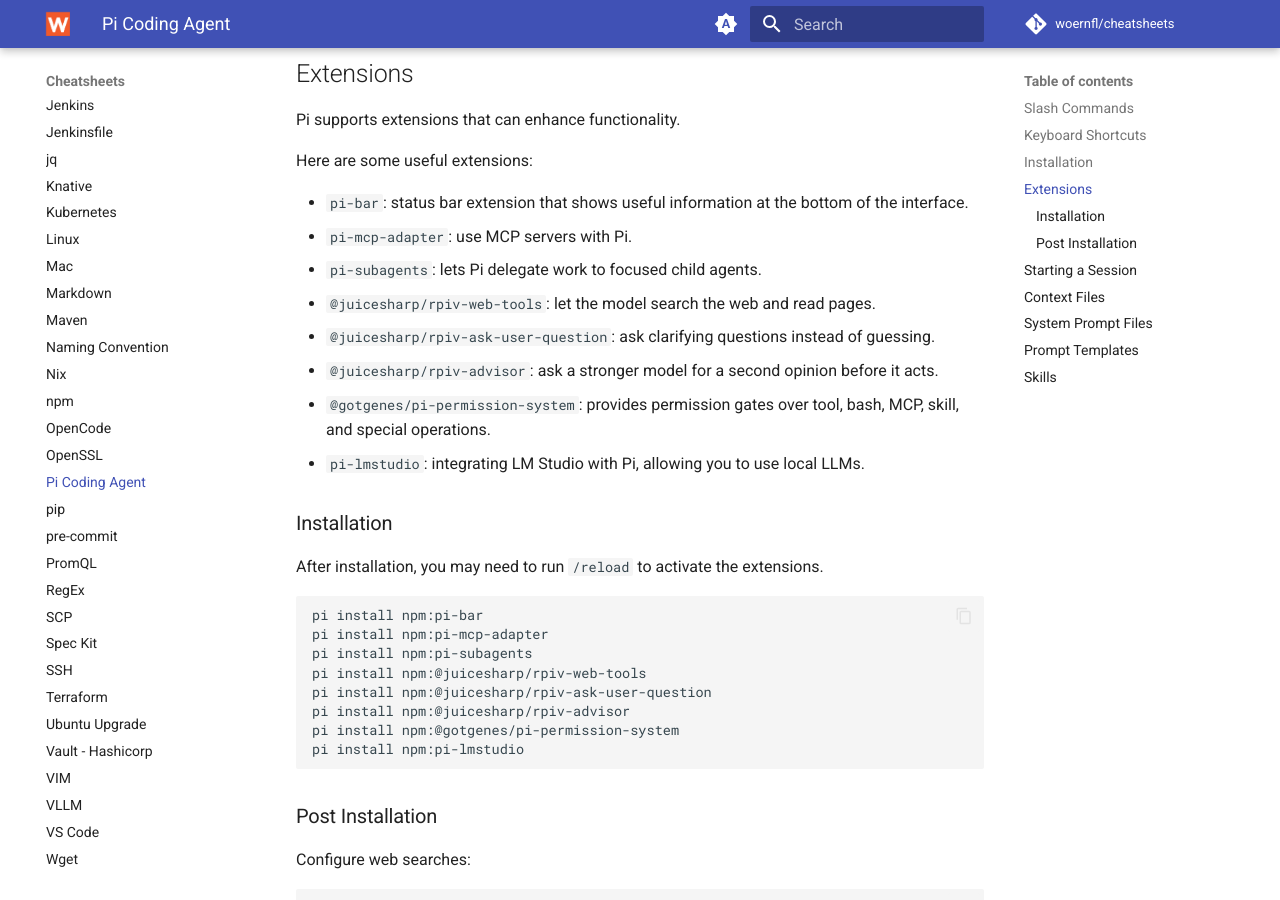
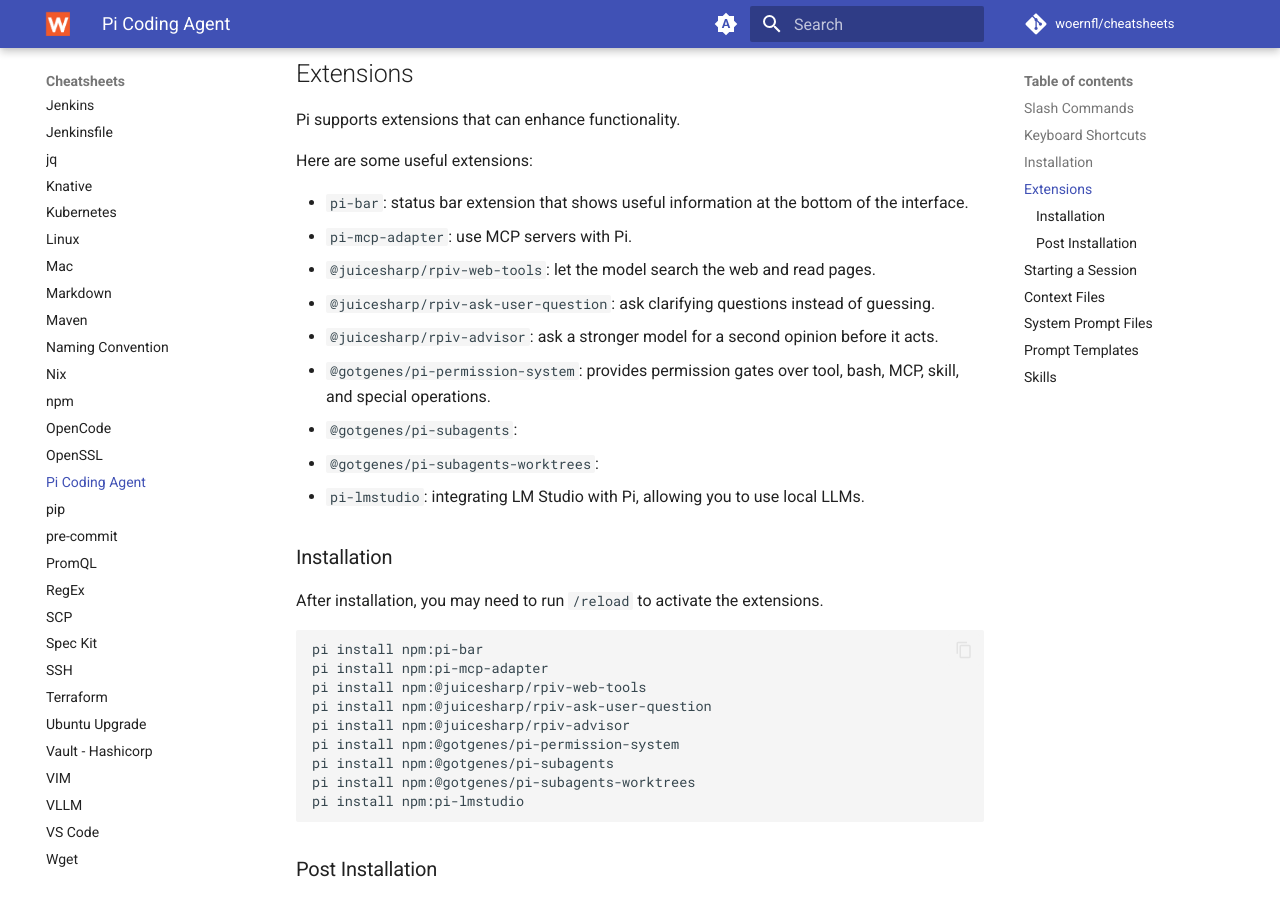
Before and after one commit to woernfl/cheatsheets, an MkDocs documentation site: the page built from docs/pi.md, in a window 1280 px wide and 900 px high, scrolled down 1491 px. Built offline with MkDocs 1.6.1 and Material for MkDocs 9.7.7, drawn with Linux system fonts in a browser that asks for light colours; comment, search, counter and statistics services are not loaded.

Commit message:
Update pi.md with new subagents and installation commands
Added new extensions and installation commands for subagents.

````diff
--- a/docs/pi.md
+++ b/docs/pi.md
@@ -51,11 +51,12 @@
 
 - `pi-bar`: status bar extension that shows useful information at the bottom of the interface.
 - `pi-mcp-adapter`: use MCP servers with Pi.
-- `pi-subagents`: lets Pi delegate work to focused child agents.
 - `@juicesharp/rpiv-web-tools`: let the model search the web and read pages.
 - `@juicesharp/rpiv-ask-user-question`: ask clarifying questions instead of guessing.
 - `@juicesharp/rpiv-advisor`: ask a stronger model for a second opinion before it acts.
 - `@gotgenes/pi-permission-system`: provides permission gates over tool, bash, MCP, skill, and special operations.
+- `@gotgenes/pi-subagents`:
+- `@gotgenes/pi-subagents-worktrees`:
 - `pi-lmstudio`: integrating LM Studio with Pi, allowing you to use local LLMs.
 
 ### Installation
@@ -65,11 +66,12 @@
 ```bash
 pi install npm:pi-bar
 pi install npm:pi-mcp-adapter
-pi install npm:pi-subagents
 pi install npm:@juicesharp/rpiv-web-tools
 pi install npm:@juicesharp/rpiv-ask-user-question
 pi install npm:@juicesharp/rpiv-advisor
 pi install npm:@gotgenes/pi-permission-system
+pi install npm:@gotgenes/pi-subagents
+pi install npm:@gotgenes/pi-subagents-worktrees
 pi install npm:pi-lmstudio
 ```
 
````
